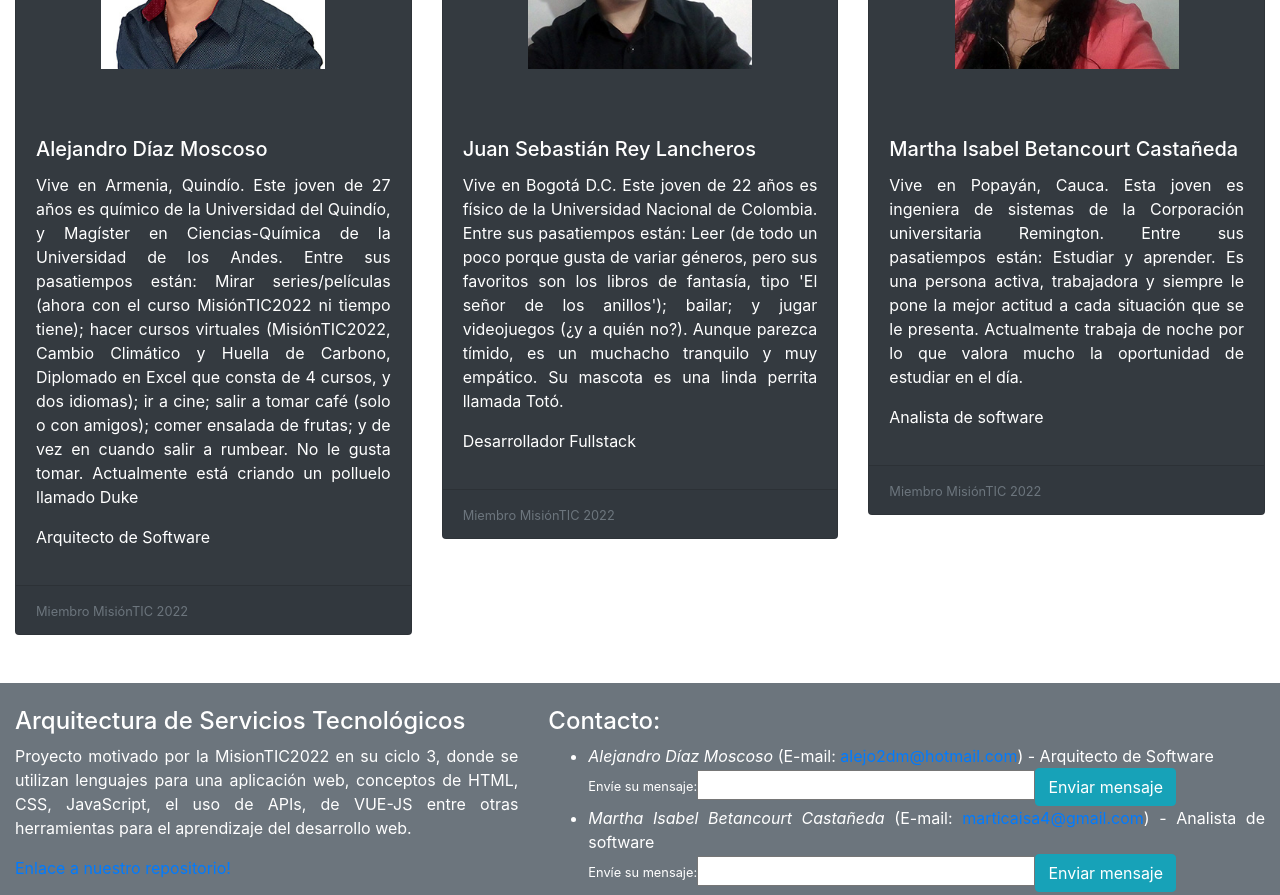
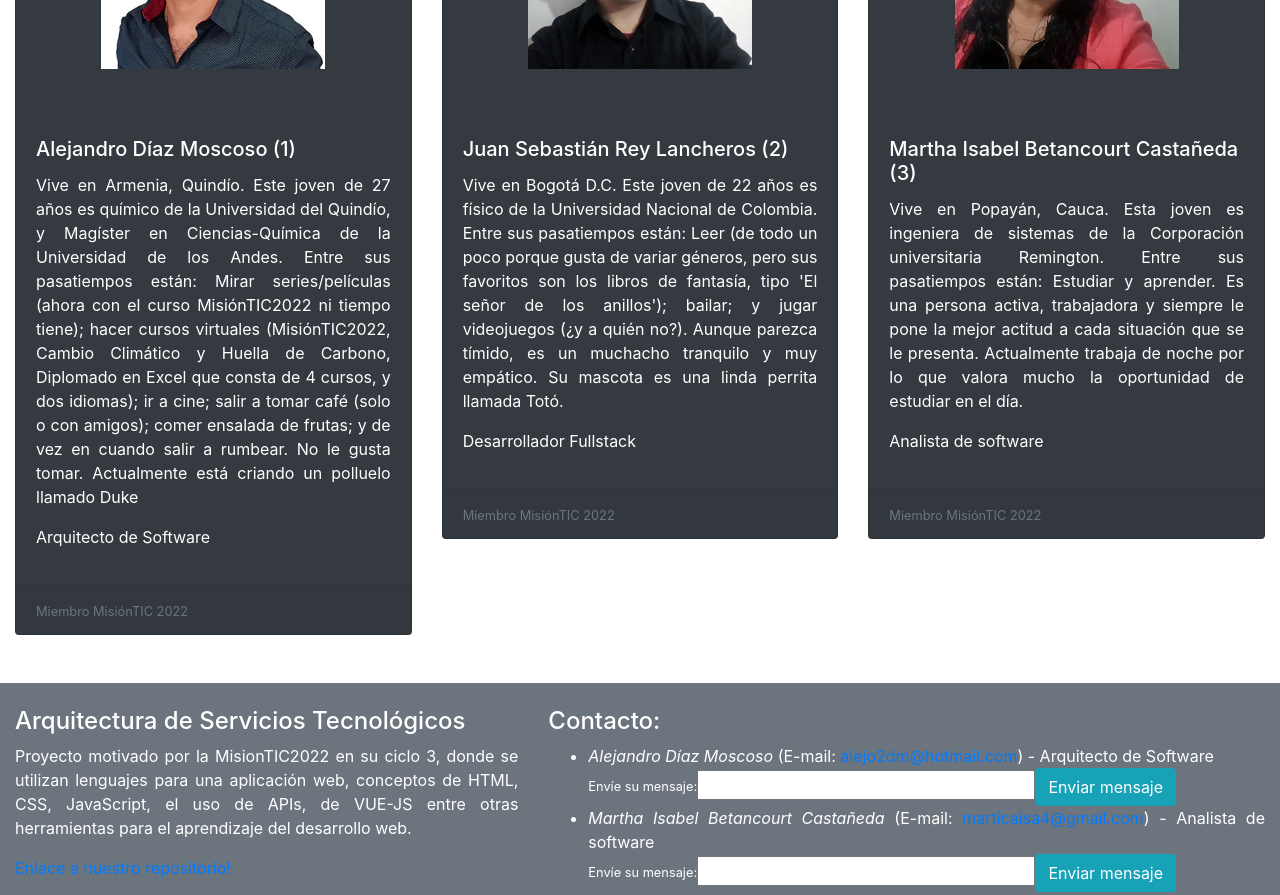
Before and after one commit to jsreyl/semana-2-18, a Vue app: page / in a window 1280 px wide. Shown: the part 1380-2275 px from the top of the page. Built offline with nearby package versions, Linux system fonts and the light colour scheme.

Commit message:
aersión final

```diff
--- a/src/components/TeamCard.vue
+++ b/src/components/TeamCard.vue
@@ -4,7 +4,7 @@
             <img class="w-75" :src="member.image">
         </div>
         <div class="card-body">
-            <h5 class="card-title"> {{ member.nombre }} </h5>
+            <h5 class="card-title"> {{ member.nombre }} ({{member.codigo}}) </h5>
             <p class="card-text text-justify">{{ member.descripcion }} </p>
             <p> {{ member.rol }} </p>
         </div>
```
